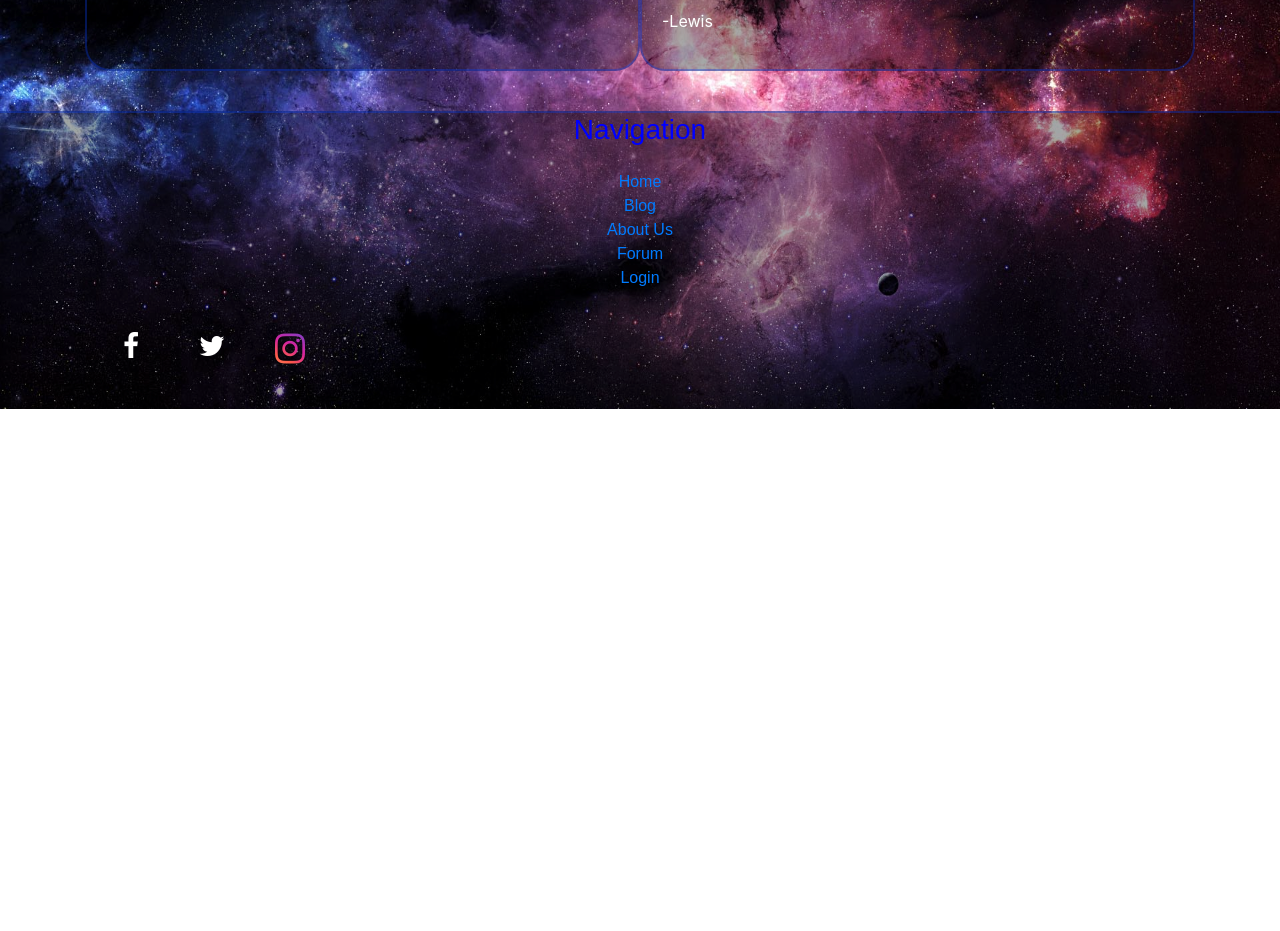
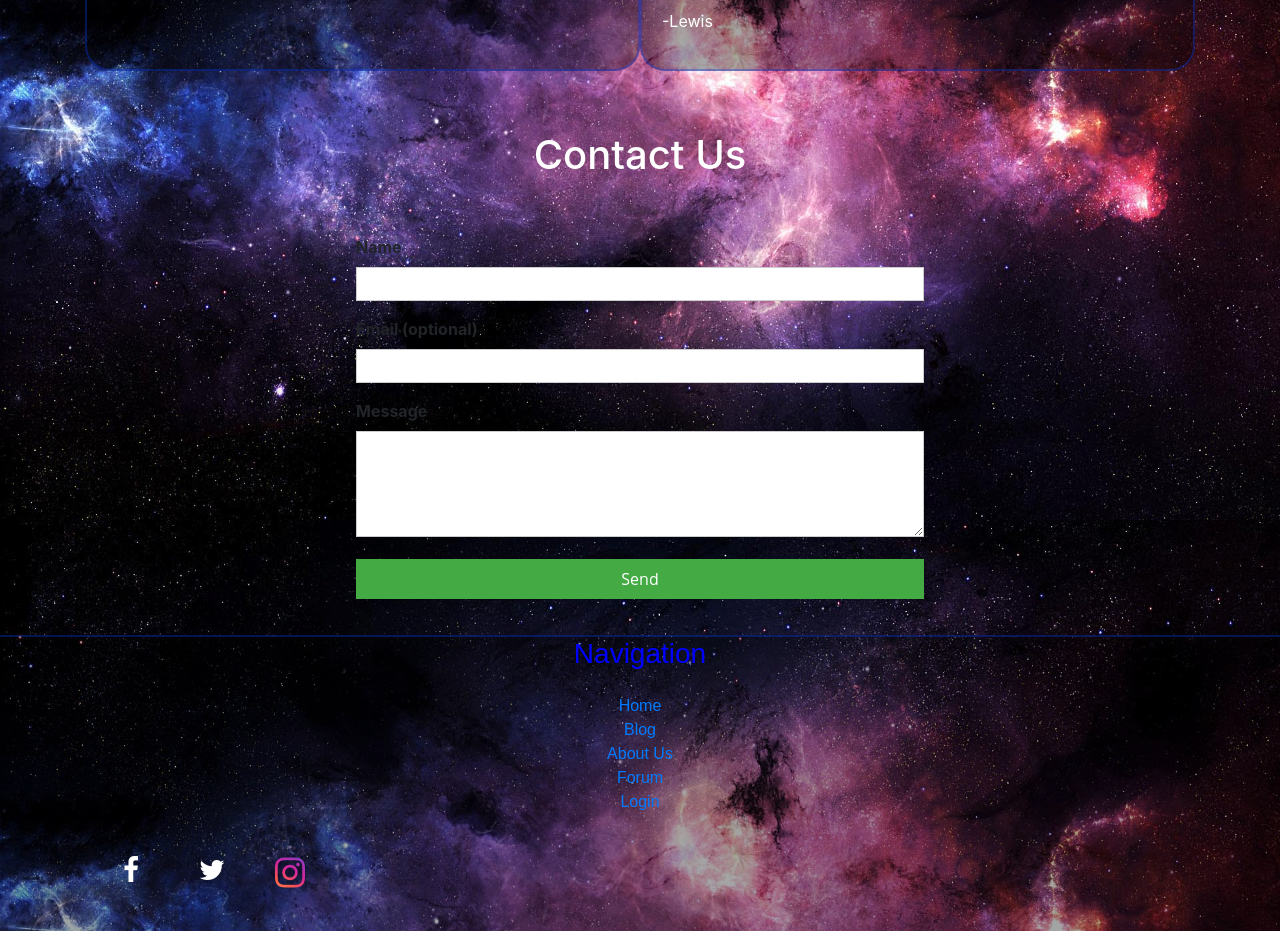
Before and after one commit to bethel-school-of-technology/dreamscape-stories, an Angular app: page /about-us in a window 1280 px wide. Shown: the part 1880-2811 px from the top of the page. Before the commit the page ends 2289 px from the top, so only its background shows below. Built offline with nearby package versions, Linux system fonts and the light colour scheme.

Commit message:
Contact Us Form
Added form to About Us page

```diff
--- a/src/app/components/about-us/about-us.component.css
+++ b/src/app/components/about-us/about-us.component.css
@@ -32,6 +32,57 @@ h1 {
 }
 h3 {
     text-align: center;
+}
+body, input, textarea {
+	font-family: Open Sans, Helvetica, sans-serif;
+	font-size: 16px;
+}
+body {
+	background: #ddd;
+	color: #333;
+}
+label {
+	display: block;
+	font-weight: 700;
+	margin: 0 0 8px 0;
+	min-width: 50px;
+}
+input, textarea {
+	border: 1px solid #ccc;
+	padding: 4px 0;
+	width: 100%;
+	-webkit-appearance: none;
+}
+input[type=submit] {
+	background: #4a4;
+	border: 0;
+	color: #fff;
+	padding: 8px 16px;
+	transition: background 0.2s;
+}
+input[type=submit]:not(:disabled):hover {
+	background: #6c6;
+}
+input[type=submit]:not(:disabled):active {
+	background: #383;
+}
+input[disabled] {
+	opacity: 0.5;
+}
+.contact-us {
+	background-color: (0, 0, 0, 0.342);
+
+	margin: auto;
+	padding: 16px;
+	max-width: 600px;
+}
+.form-group {
+	margin-bottom: 16px;
+}
+input.ng-invalid.ng-dirty,
+textarea.ng-invalid.ng-dirty{
+	border-color: red;
+	box-shadow: 0 0 4px red;
 }
 .site-footer {
     border-top :2px solid rgba(9, 62, 235, 0.350);
--- a/src/app/components/about-us/about-us.component.html
+++ b/src/app/components/about-us/about-us.component.html
@@ -63,6 +63,25 @@
     </div>
   </div>
 </div>
+<h1>Contact Us</h1>
+<div class = "contact-us">
+
+	<form name="cf" ng-controller="cfController as cfCtrl" ng-submit="submitForm(cf.$valid)" novalidate>
+		<div class="form-group">
+			<label for="name">Name</label>
+			<input id="name" type="text" name="name" ng-model="name" required>
+		</div>
+		<div class="form-group">
+			<label for="email">Email (optional)</label>
+			<input id="email" type="email" name="email">
+		</div>
+		<div class="form-group">
+			<label for="msg">Message</label>
+			<textarea id="msg" name="message" rows="4" ng-model="msg" required></textarea>
+		</div>
+		<input type="submit" value="Send" ng-disabled="cf.$invalid"/>
+	</form>
+</div>
 <footer class="site-footer" role="contentinfo">
   <div class="container">
     <div class="footernav">
--- a/src/app/components/forum/forum.component.html
+++ b/src/app/components/forum/forum.component.html
@@ -56,6 +56,7 @@
         </div>
     </div>
 </div>
+
 
 <div id=random>
     <p class="card-text">Lorem ipsum dolor sit amet, consectetur adipiscing elit. Aliquam condimentum tempus magna, ut
```
